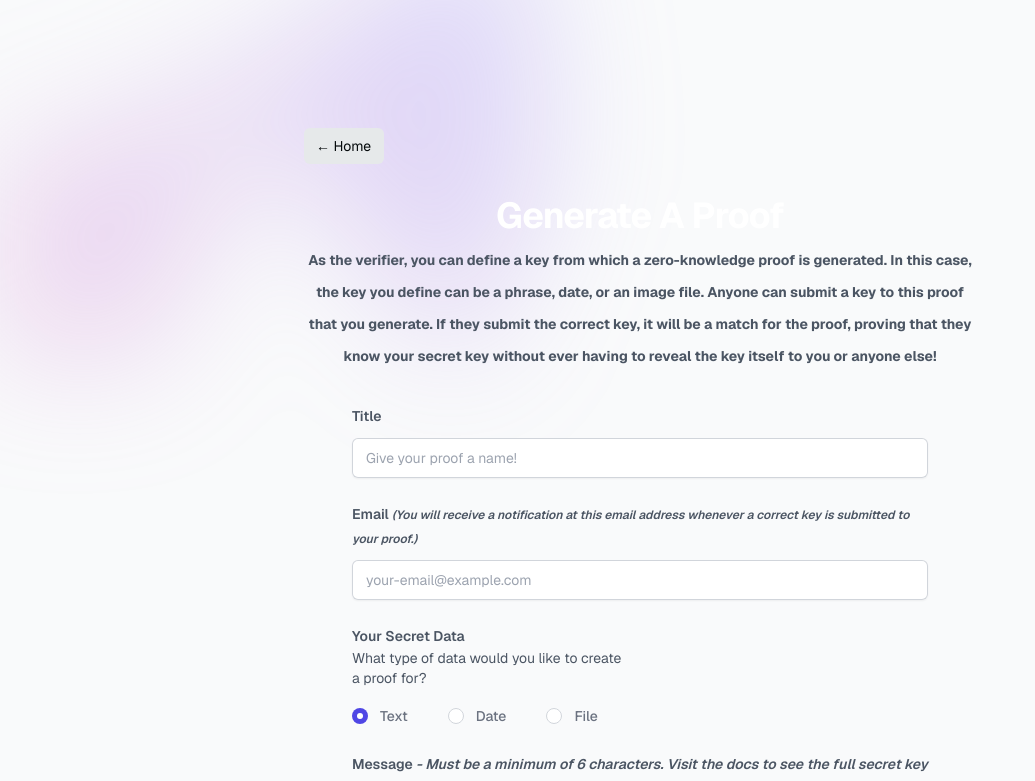
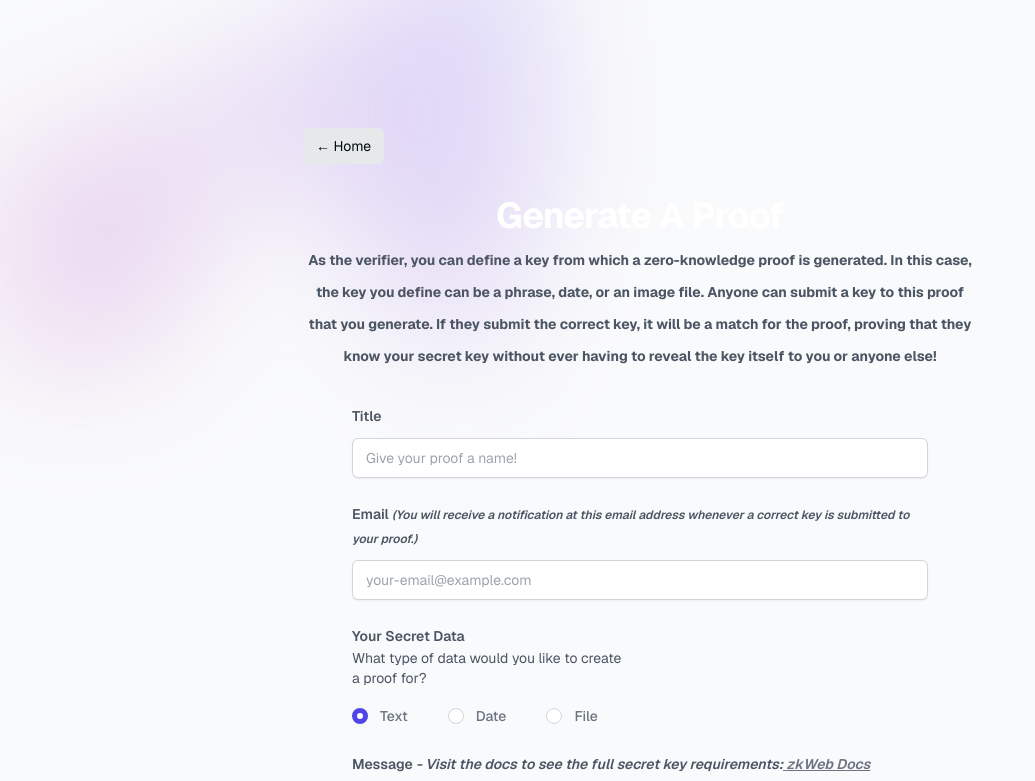
Before and after one commit to SarahMAmann/zkWeb, a Next.js app: page /verifier in a window 1280 px wide. Shown: the top 781 px of the page, without its empty margins (0-1035 px from the left). Built offline with nearby package versions, Linux system fonts and the light colour scheme.

Commit message:
final polish

```diff
--- a/app/prover/[id]/page.tsx
+++ b/app/prover/[id]/page.tsx
@@ -267,7 +267,7 @@ export default function Prover() {
                   >
                     Message{" "}
                     <span className="italic">
-                      - Must be a minimum of 6 characters. Visit the docs to see
+                      - Visit the docs to see
                       the full secret key requirements:
                       <Link href="https://sarah-m-benson.notion.site/sarah-m-benson/zkWeb-User-API-Documentation-8f183fe4d3a14fab845918bd8237b109#0f77ca7f3d3144e5be5b3cc2afdbdd27">
                         <span className="underline cursor-pointer text-gray-500">
--- a/app/verifier/page.tsx
+++ b/app/verifier/page.tsx
@@ -267,7 +267,7 @@ export default function Verifier() {
                 >
                   Message{" "}
                   <span className="italic">
-                    - Must be a minimum of 6 characters. Visit the docs to see
+                    - Visit the docs to see
                     the full secret key requirements:
                     <Link href="https://sarah-m-benson.notion.site/sarah-m-benson/zkWeb-User-API-Documentation-8f183fe4d3a14fab845918bd8237b109#0f77ca7f3d3144e5be5b3cc2afdbdd27">
                       <span className="underline cursor-pointer text-gray-500">
```
